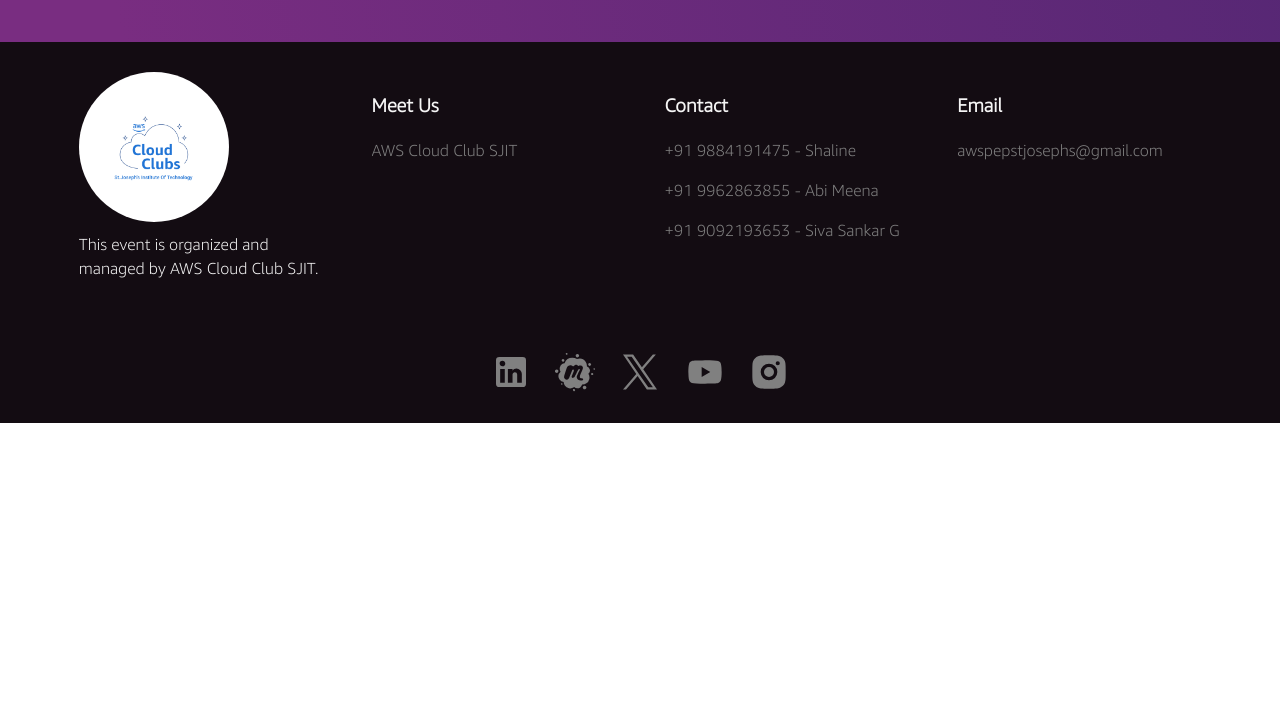
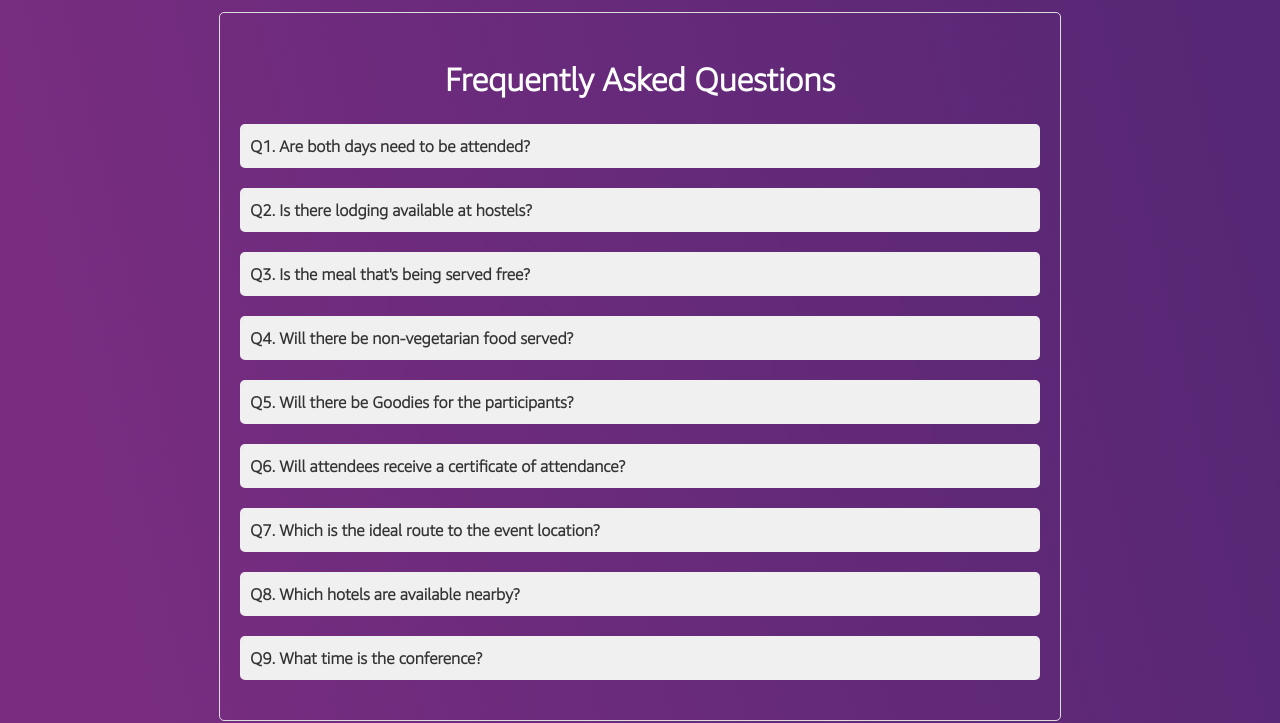
Before and after one commit to Sivasankar4/student-community-day, a plain HTML site: page index.html in a window 1280 px wide. Shown: the part 9670-10393 px from the top of the page. Before the commit the page ends 10093 px from the top, so only its background shows below. Drawn offline with Linux system fonts and the light colour scheme.

Commit message:
faq dummys are replaced with original content

```diff
--- a/index.html
+++ b/index.html
@@ -1532,24 +1532,73 @@
                 d="M0 1.146C0 .513.526 0 1.175 0h13.65C15.474 0 16 .513 16 1.146v13.708c0 .633-.526 1.146-1.175 1.146H1.175C.526 16 0 15.487 0 14.854V1.146zm4.943 12.248V6.169H2.542v7.225h2.401m-1.2-8.212c.837 0 1.358-.554 1.358-1.248-.015-.709-.52-1.248-1.342-1.248-.822 0-1.359.54-1.359 1.248 0 .694.521 1.248 1.327 1.248h.016zm4.908 8.212V9.359c0-.216.016-.432.08-.586.173-.431.568-.878 1.232-.878.869 0 1.216.662 1.216 1.634v3.865h2.401V9.25c0-2.22-1.184-3.252-2.764-3.252-1.274 0-1.845.7-2.165 1.193v.025h-.016a5.54 5.54 0 0 1 .016-.025V6.169h-2.4c.03.678 0 7.225 0 7.225h2.4" />
         </svg> AWS Cloud Club SJIT</a> -->
 
-        <!-- <div class="faq-container">
+        <div class="faq-container">
             <h1>Frequently Asked Questions</h1>
 
             <div class="faq-item" onclick="toggleAnswer(this)">
                 <div class="question-box">
-                    <h4 class="question">Q1. What is Lorem Ipsum?</h4>
-                </div>
-                <p class="answer">Lorem Ipsum is simply dummy text of the printing and typesetting industry.</p>
+                    <h4 class="question">Q1. Are both days need to be attended?</h4>
+                </div>
+                <h4 class="answer">It is preferable to attend both days for the entire experience, but it is not mandatory.</h4>
             </div>
 
             <div class="faq-item" onclick="toggleAnswer(this)">
                 <div class="question-box">
-                    <h4 class="question">Q2. Why do we use it?</h4>
-                </div>
-                <p class="answer">It is a long established fact that a reader will be distracted by the readable content of a page when looking at its layout.</p>
-            </div>
-
-        </div> -->
+                    <h4 class="question">Q2. Is there lodging available at hostels?</h4>
+                </div>
+                <h4 class="answer">yes, Hostel accommodations are only offered to participating students. <br>For more queries about the hostel accommodations please contact Raja : +91 96290 25824</h4>
+            </div>
+
+            <div class="faq-item" onclick="toggleAnswer(this)">
+                <div class="question-box">
+                    <h4 class="question">Q3. Is the meal that's being served free?</h4>
+                </div>
+                <h4 class="answer">Certainly, the food served is complimentary, along with the snacks and drinks.</h4>
+            </div>
+
+            <div class="faq-item" onclick="toggleAnswer(this)">
+                <div class="question-box">
+                    <h4 class="question">Q4. Will there be non-vegetarian food served?</h4>
+                </div>
+                <h4 class="answer">Indeed, there will be a variety of food options available, including vegetarian and non-vegetarian options.</h4>
+            </div>
+
+            <div class="faq-item" onclick="toggleAnswer(this)">
+                <div class="question-box">
+                    <h4 class="question">Q5. Will there be Goodies for the participants?</h4>
+                </div>
+                <h4 class="answer">Yes, the goodies will be given to each and every participant.</h4>
+            </div>
+
+            <div class="faq-item" onclick="toggleAnswer(this)">
+                <div class="question-box">
+                    <h4 class="question">Q6. Will attendees receive a certificate of attendance?</h4>
+                </div>
+                <h4 class="answer">Absolutely, a certificate of attendance will be given to the attendees.</h4>
+            </div>
+
+            <div class="faq-item" onclick="toggleAnswer(this)">
+                <div class="question-box">
+                    <h4 class="question">Q7. Which is the ideal route to the event location?</h4>
+                </div>
+                <h4 class="answer">1. From airport - cab / auto / bus (via tambaram) <br>2. From Central Railway station - get the metro from central station to CMBT station and then from there buses (570) will be available to the event location.</h4>
+            </div>
+
+            <div class="faq-item" onclick="toggleAnswer(this)">
+                <div class="question-box">
+                    <h4 class="question">Q8. Which hotels are available nearby?</h4>
+                </div>
+                <h4 class="answer">four points by sheraton , Novotel.</h4>
+            </div>
+
+            <div class="faq-item" onclick="toggleAnswer(this)">
+                <div class="question-box">
+                    <h4 class="question">Q9. What time is the conference?</h4>
+                </div>
+                <h4 class="answer">The conference runs from 8.00 A.M. on both days till 4.30 P.M.</h4>
+            </div>
+
+        </div>
 
 
 
```
